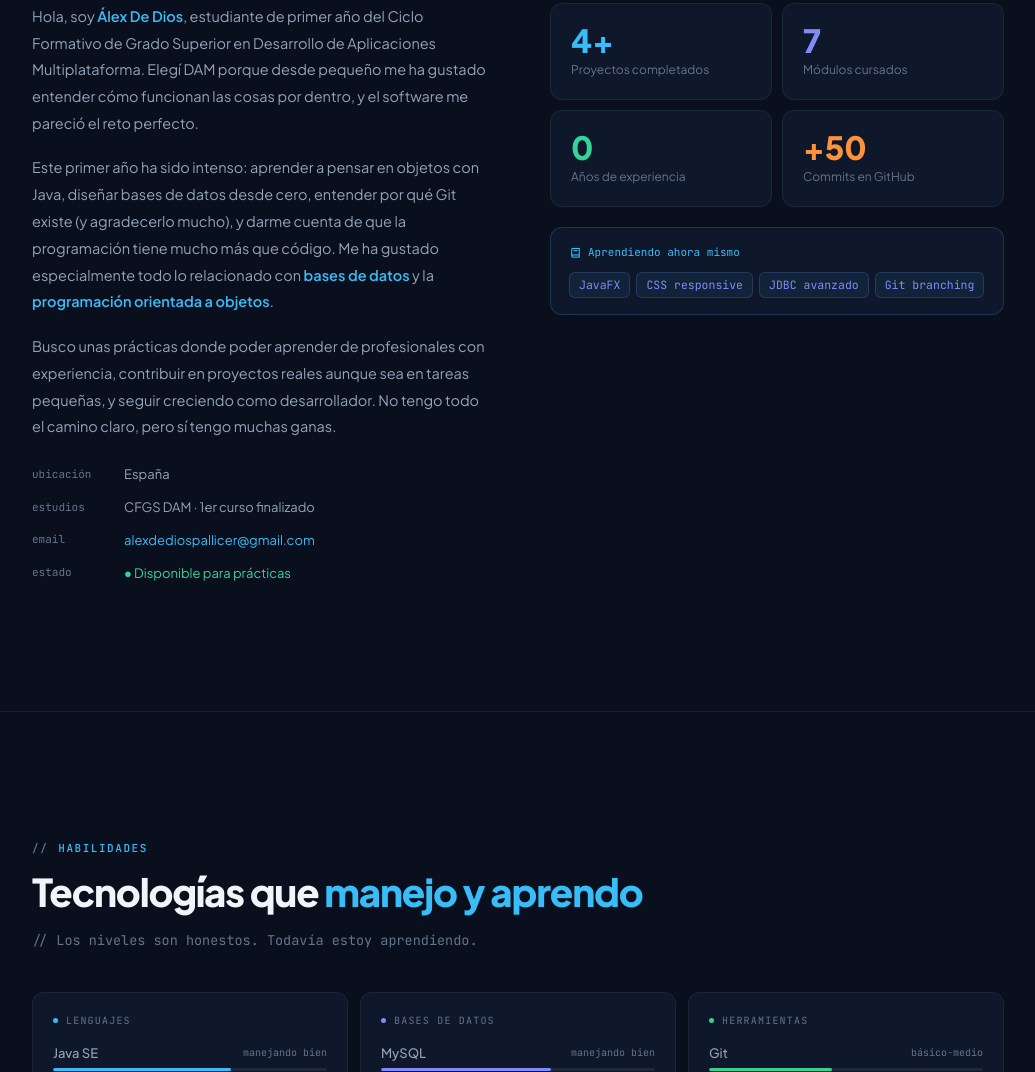
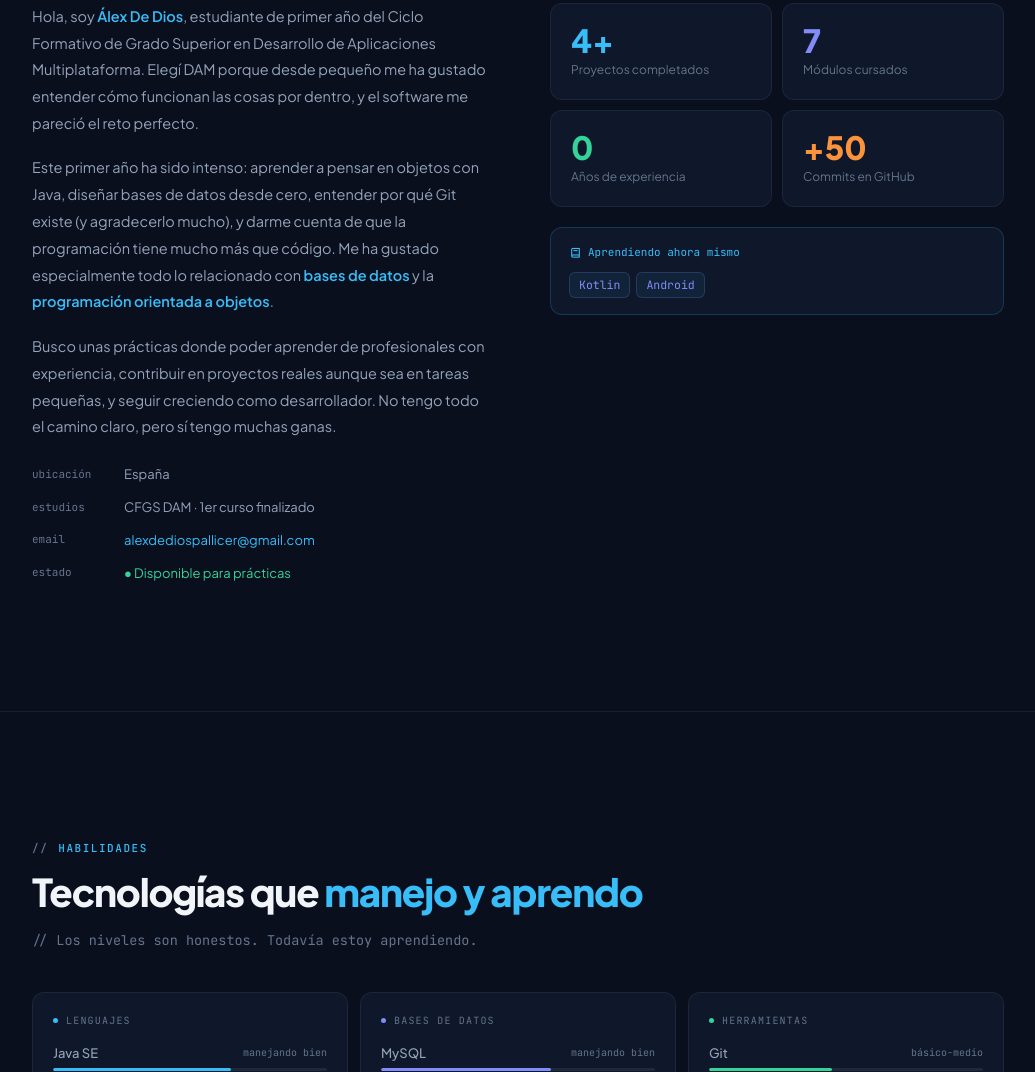
Before and after one commit to alexddios/alexddios.github.io, a plain HTML site: page index.html in a window 1280 px wide. Shown: the part 1040-2112 px from the top of the page, without its empty margins (122-1157 px from the left). Drawn offline with Linux system fonts and the light colour scheme.

Commit message:
Actualizada

```diff
--- a/index.html
+++ b/index.html
@@ -170,10 +170,8 @@
             Aprendiendo ahora mismo
           </div>
           <div class="learning-tags">
-            <span class="ltag">JavaFX</span>
-            <span class="ltag">CSS responsive</span>
-            <span class="ltag">JDBC avanzado</span>
-            <span class="ltag">Git branching</span>
+            <span class="ltag">Kotlin</span>
+            <span class="ltag">Android</span>
           </div>
         </div>
       </div>
@@ -375,7 +373,7 @@
         <div class="project-header">
           <span class="project-name">Catálogo de Películas</span>
           <div class="project-links">
-            <a href="404.html" target="_blank" rel="noopener" aria-label="GitHub"><i class="ti ti-brand-github"></i></a>
+            <a href="https://github.com/alexddios/CatalogoPeliculas" target="_blank" rel="noopener" aria-label="GitHub"><i class="ti ti-brand-github"></i></a>
           </div>
         </div>
         <div class="project-type">Proyecto personal · Java + SQLite · JDBC</div>
```
